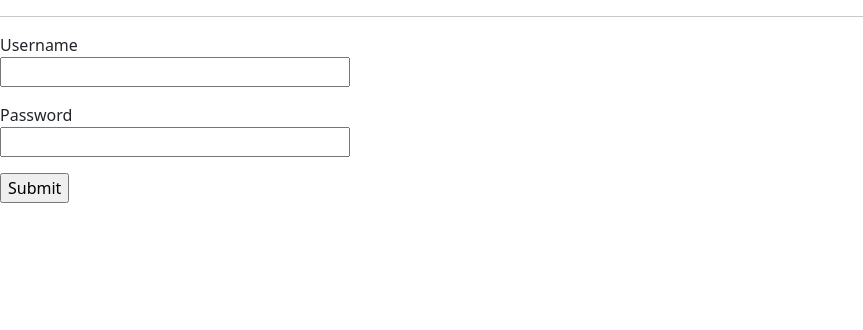
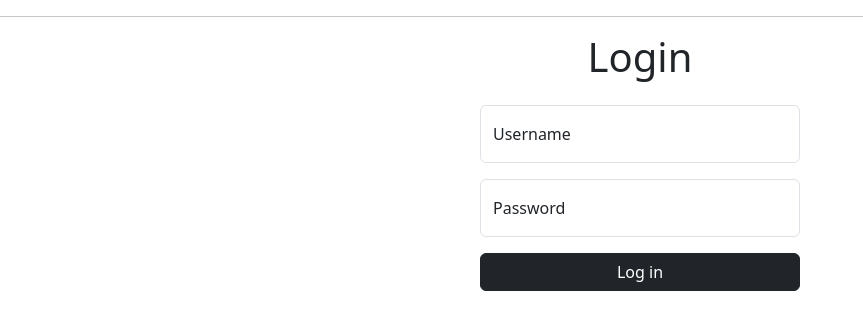
Before and after one commit to blueCormorant/ItalianQA, a Flask app: page /login in a window 1280 px wide. Shown: the part 56-386 px from the top of the page, without its empty margins (0-863 px from the left). Run offline with Flask 2, Linux system fonts and the light colour scheme; some libraries are stand-ins or nearby versions.

Commit message:
Style login form

```diff
--- a/app/routes.py
+++ b/app/routes.py
@@ -70,6 +70,8 @@ db = DBConn()
 @app.route('/', methods=["GET", "POST"])
 @app.route('/index', methods=["GET", "POST"])
 def index():
+    user_id = session.get('user_id')
+    print(f"user_id:{user_id}")
     form = QAForm()
     if form.validate_on_submit():
         try: # Generate answer and store record
@@ -103,9 +105,8 @@ def index():
 def login():
     form = LoginForm()
     if form.validate_on_submit():
-        print(f"Hash:{hash_password(form.password.data)}")
         if db.password_matches(form.password.data, 1):
-            session['1'] = 1
+            session['user_id'] = 1
             return redirect("/")
         else:
             return render_template("login.html", form=form)
--- a/app/templates/login.html
+++ b/app/templates/login.html
@@ -1,22 +1,25 @@
 {% extends "base.html" %}
 
 {% block content %}
-    <form action="" method="post" novalidate>
+  <div class="d-flex justify-content-center align-items-center">
+    <form action="" method="post" novalidate class="col-sm-6 col-md-4 col-lg-3">
         {{ form.hidden_tag() }}
-        <p>
-            {{ form.username.label }}<br>
-            {{ form.username(size=32) }}<br>
-            {% for error in form.username.errors %}
-                <span style="color: red;">[{{ error }}]</span>
-            {% endfor %}
-        </p>
-        <p>
-            {{ form.password.label }}<br>
-            {{ form.password(size=32) }}<br>
-            {% for error in form.password.errors %}
-                <span style="color: red;">[{{ error }}]</span>
-            {% endfor %}
-        </p>
-        <p>{{ form.submit() }}</p>
+        <h1 class="text-center mb-4">Login</h1>
+        <div class="form-floating mb-3">
+          {{ form.username(size=32, class_="form-control", id="username", placeholder="Username", autocomplete="off") }}
+          <label for="username">Username</label>
+          {% for error in form.username.errors %}
+            <span class="invalid-feedback d-block"></span>[{{ error }}]</span>
+          {% endfor %}
+        </div>
+        <div class="form-floating mb-3">
+          {{ form.password(size=32, class_="form-control", id="password", placeholder="Password", autocomplete="off") }}
+          <label for="password">Password</label>
+          {% for error in form.password.errors %}
+            <span class="invalid-feedback d-block">[{{ error }}]</span>
+          {% endfor %}
+        </div>
+        {{ form.submit(class_="btn btn-dark w-100", value="Log in") }}
     </form>
+  </div>
 {% endblock %}
```
